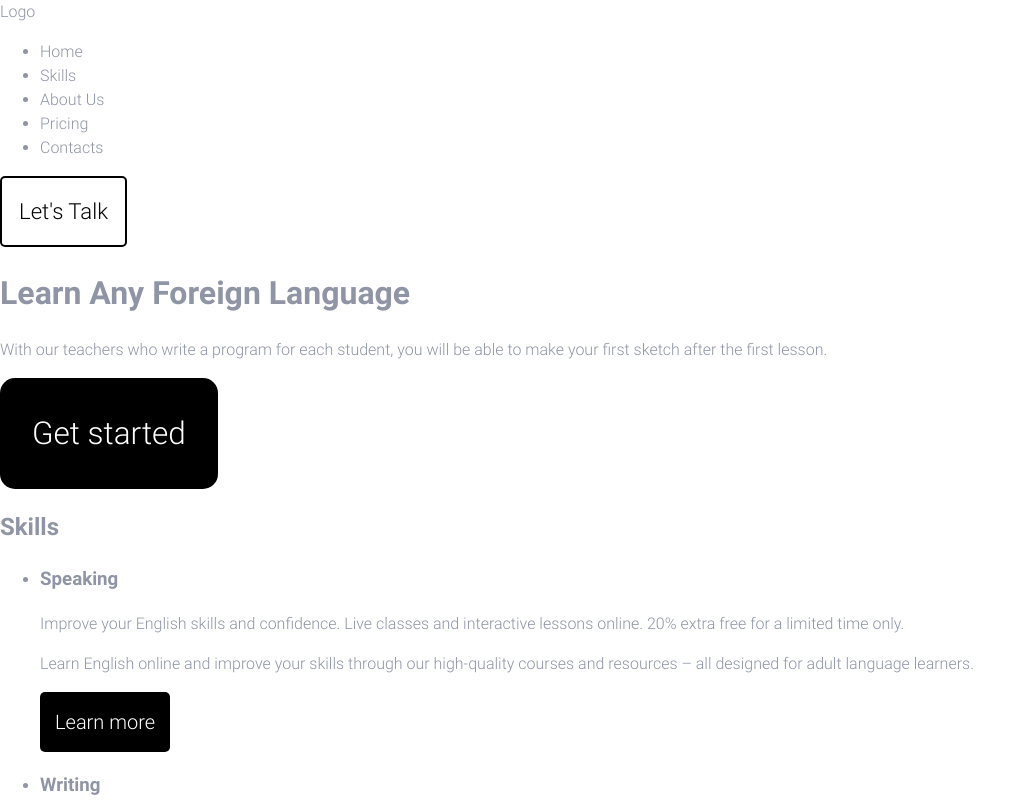
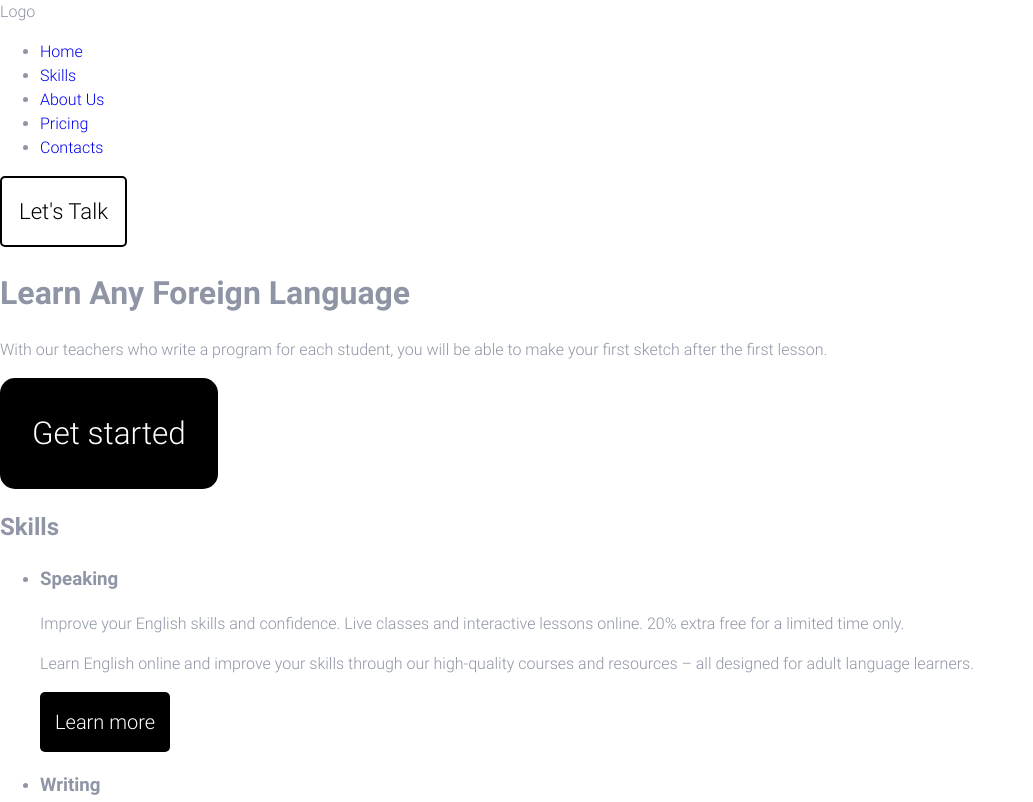
Before and after one commit to A-Apkhanov/Britlex, a website built with webpack: page src/index.html in a window 1280 px wide. Shown: the top 802 px of the page, without its empty margins (0-1033 px from the left). Built offline with nearby package versions, Linux system fonts and the light colour scheme.

Commit message:
Add links for navigation

```diff
--- a/src/index.html
+++ b/src/index.html
@@ -16,11 +16,21 @@
   <div>Logo</div>
   <nav>
     <ul>
-      <li>Home</li>
-      <li>Skills</li>
-      <li>About Us</li>
-      <li>Pricing</li>
-      <li>Contacts</li>
+      <li>
+        <a href="#home">Home</a>
+      </li>
+      <li>
+        <a href="#skills">Skills</a>
+      </li>
+      <li>
+        <a href="#about_us">About Us</a>
+      </li>
+      <li>
+        <a href="#pricing">Pricing</a>
+      </li>
+      <li>
+        <a href="#contacts">Contacts</a>
+      </li>
     </ul>
   </nav>
   <a href="#" class="button button__light button__size-m">
@@ -28,7 +38,7 @@
   </a>
 </header>
 <main>
-  <section>
+  <section id="home">
     <h1>Learn Any Foreign Language</h1>
     <p>
       With our teachers who write a program for each student, you will be able to make your first sketch after the first
@@ -38,7 +48,7 @@
       Get started
     </a>
   </section>
-  <section>
+  <section id="skills">
     <h2>Skills</h2>
     <ul>
       <li>
@@ -87,7 +97,7 @@
       </li>
     </ul>
   </section>
-  <section>
+  <section id="about_us">
     <h2>About Us</h2>
     <p>
       The model offers a framework for discussing problems related to the user's experience, as well as possible ways
@@ -111,7 +121,7 @@
       </ul>
     </article>
   </section>
-  <section>
+  <section id="pricing">
     <h2>Pricing</h2>
     <ul>
       <li>
@@ -137,7 +147,7 @@
       </li>
     </ul>
   </section>
-  <section>
+  <section id="contacts">
     <h2>Contact Us</h2>
     <p>
       Discover your current English level by taking our free online English test.Sign up to our newsletter for learning
```
